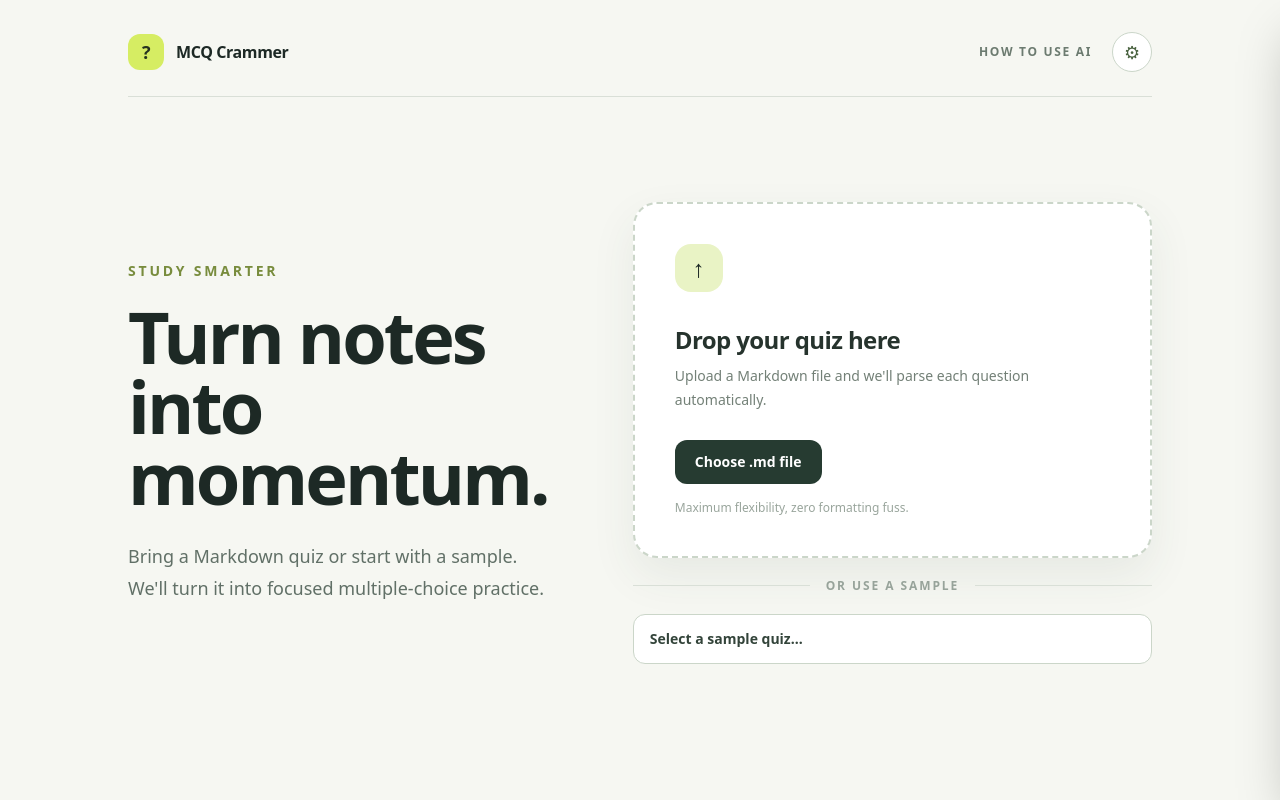
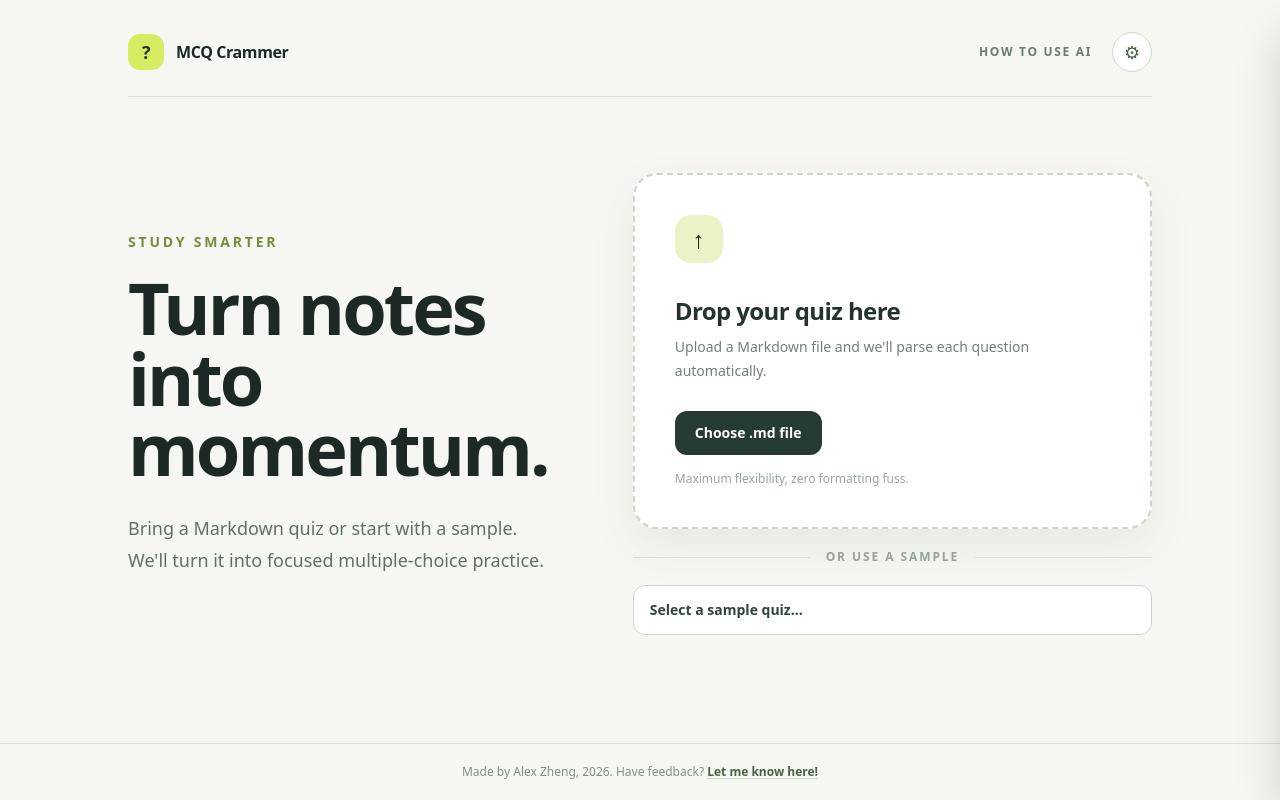
Before and after one commit to alexander-y-zheng/mcq-crammer, a React (Vite) app: page / in a window 1280 px wide. Built offline with nearby package versions, Linux system fonts and the light colour scheme.

Commit message:
feat: update layout structure and add footer with creator information and feedback link

```diff
--- a/src/App.jsx
+++ b/src/App.jsx
@@ -156,8 +156,8 @@ function App() {
   const canChangeGradingMode = !quizStarted || isSubmitted
 
   return (
-    <main className={`theme-${theme} app-font-${font} min-h-screen overflow-hidden bg-[#f6f7f2] text-[#1d2925] ${isDarkMode ? 'dark-mode' : ''}`}>
-      <div className="mx-auto flex min-h-screen w-full max-w-6xl flex-col px-6 py-8 sm:px-10 lg:px-16">
+    <main className={`theme-${theme} app-font-${font} flex min-h-screen flex-col overflow-hidden bg-[#f6f7f2] text-[#1d2925] ${isDarkMode ? 'dark-mode' : ''}`}>
+      <div className="mx-auto flex w-full max-w-6xl flex-1 flex-col px-6 py-8 sm:px-10 lg:px-16">
         <AppHeader
           showGuide={showGuide}
           onHomeClick={handleHomeClick}
@@ -247,6 +247,10 @@ function App() {
         )}
       </div>
 
+      <footer className="border-t border-[#d9dfd7] px-6 py-5 text-center text-xs text-[#819087] sm:px-10 lg:px-16">
+        <p>Made by Alex Zheng, 2026. Have feedback? <a href="https://neu.co1.qualtrics.com/jfe/form/SV_9ELn11adEWyNouG" target="_blank" rel="noreferrer" className="font-bold text-[#49623f] underline decoration-[#cbd6c9] underline-offset-2 transition hover:text-[#788c3d]">Let me know here!</a></p>
+      </footer>
+
       {showSubmitConfirmation && (
         <ConfirmationDialog
           eyebrow="Ready to submit?"
```
